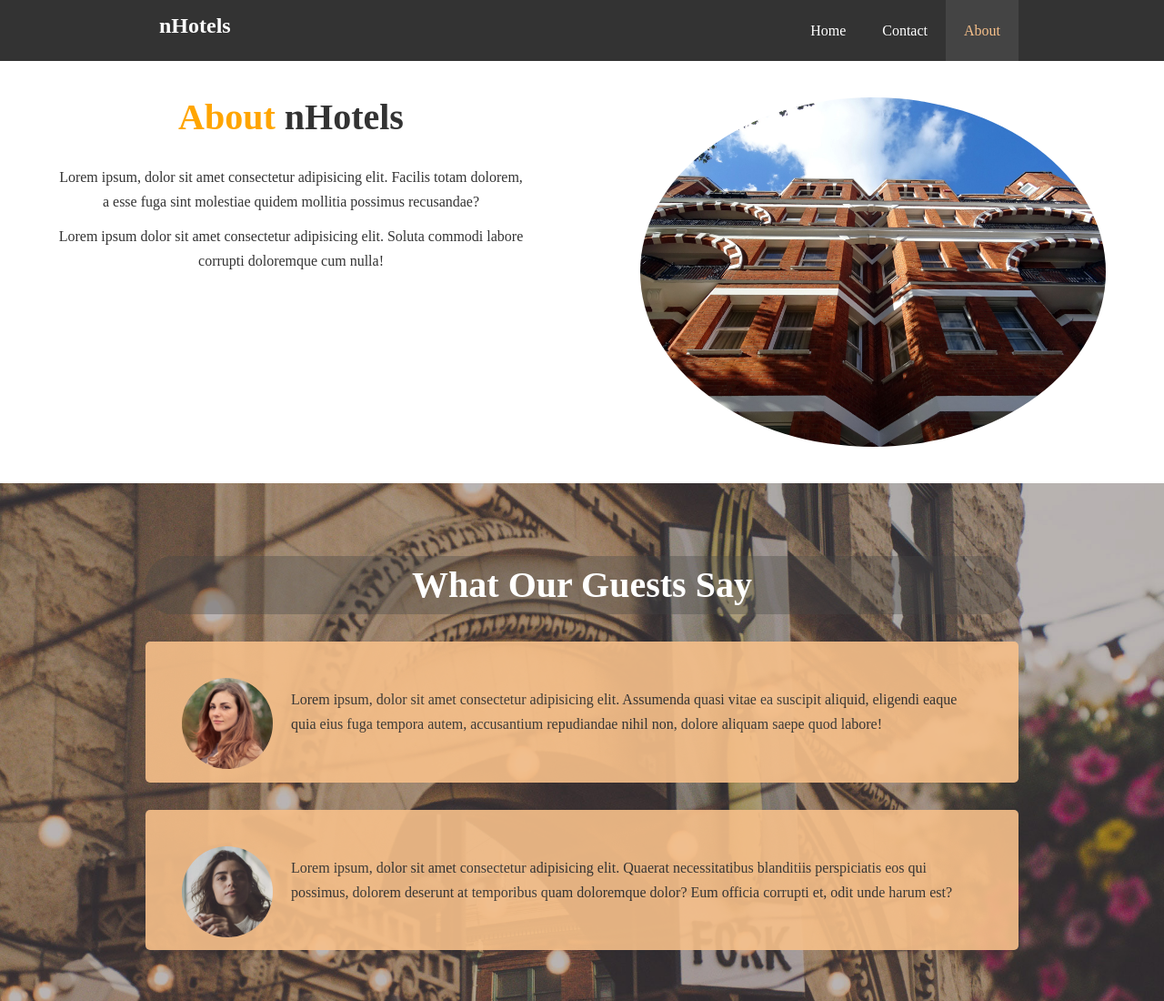
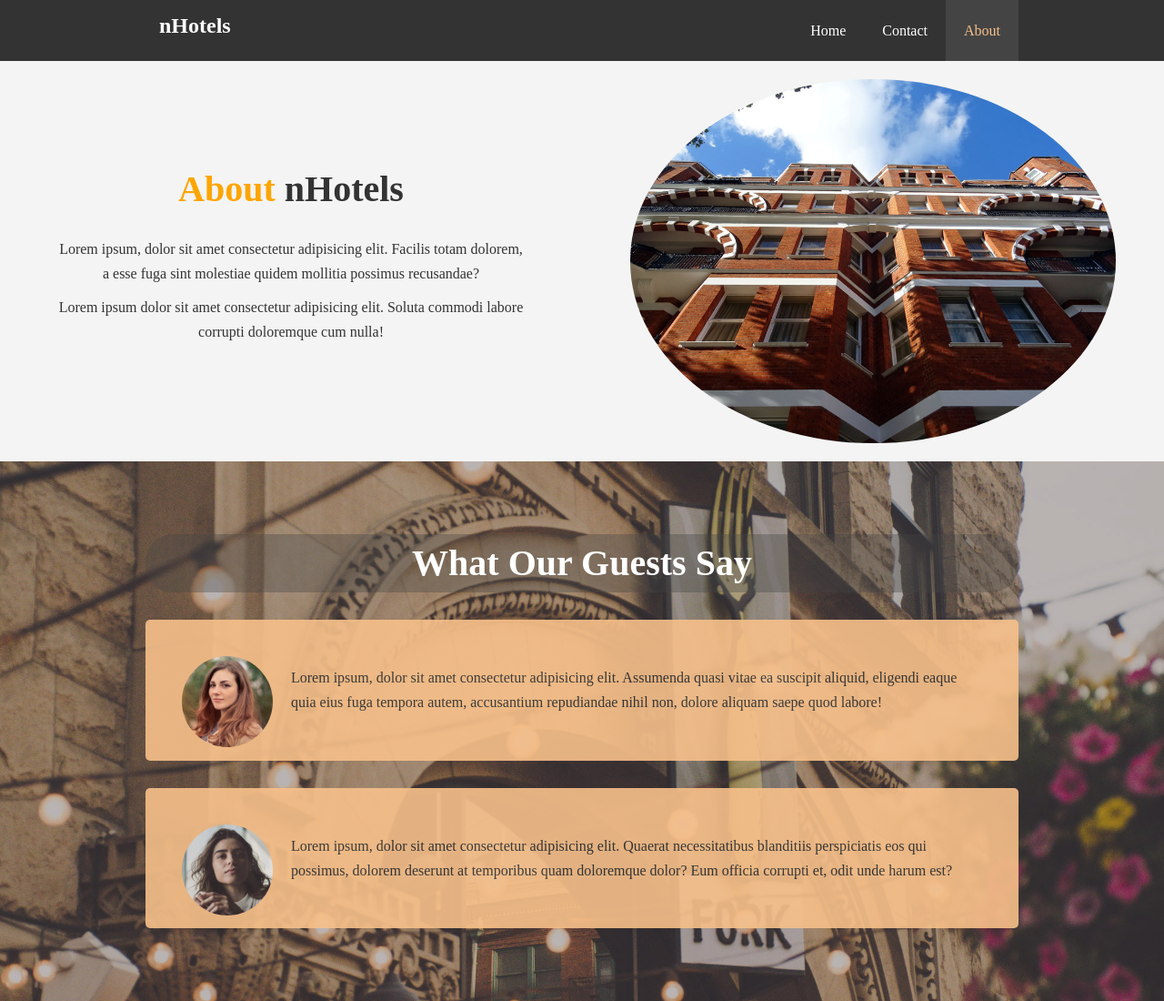
Before and after one commit to nikosargalias/Float-Hotel-Website, a website built with webpack: page src/about.html in a window 1280 px wide. Shown: the top 1100 px of the page at 91% size. Built offline with nearby package versions, Linux system fonts and the light colour scheme.

Commit message:
replaced float with flexbox

```diff
--- a/src/about.html
+++ b/src/about.html
@@ -28,7 +28,10 @@
       </nav>
     </header>
     <main>
-      <header id="about-info" class="about-hero-container bg-light">
+      <header
+        id="about-info"
+        class="hero-flexbox about-hero-container bg-light"
+      >
         <section class="about-content">
           <h1 class="l-heading">
             <span class="highlight">About</span> nHotels
@@ -43,9 +46,9 @@
             commodi labore corrupti doloremque cum nulla!
           </p>
         </section>
-        <section class="about-img">
+        <figure class="about-img">
           <img src="./assets/image_resources/photo-2.jpg" alt="hotel" />
-        </section>
+        </figure>
       </header>
       <div class="clear-float"></div>
       <section id="testimonials">
--- a/src/styles/styles.css
+++ b/src/styles/styles.css
@@ -152,9 +152,12 @@ p {
 
 /* Home Info */
 
-.section-container {
-  height: 500px;
-  position: relative;
+.section-flexbox {
+  display: flex;
+  flex-direction: row;
+  flex-grow: 1;
+  justify-content: center;
+  align-content: center;
 }
 
 .section-img {
@@ -197,30 +200,33 @@ p {
   padding: 20px;
 }
 
-.about-hero-container {
+/* .about-hero-container {
   display: block;
+} */
+
+.hero-flexbox {
+  display: flex;
+  justify-content: center;
+  align-items: center;
 }
 
 .about-content {
-  display: block;
-  float: left;
-  height: 100%;
   width: 50%;
-  padding: 5vh 5vw;
   text-align: center;
+  padding: 20px 5vw;
 }
 
 .about-img {
-  float: right;
   width: 50%;
   min-height: 100%;
-  padding: 5vh 5vw;
+  padding: 20px;
 }
 
 .about-img img {
   display: block;
   max-width: 100%;
-  min-height: 100%;
+  max-height: 400px;
+  margin: auto;
   border-radius: 50%;
 }
 
```
Also changed, not shown: src/index.html (+1 -1 lines).
